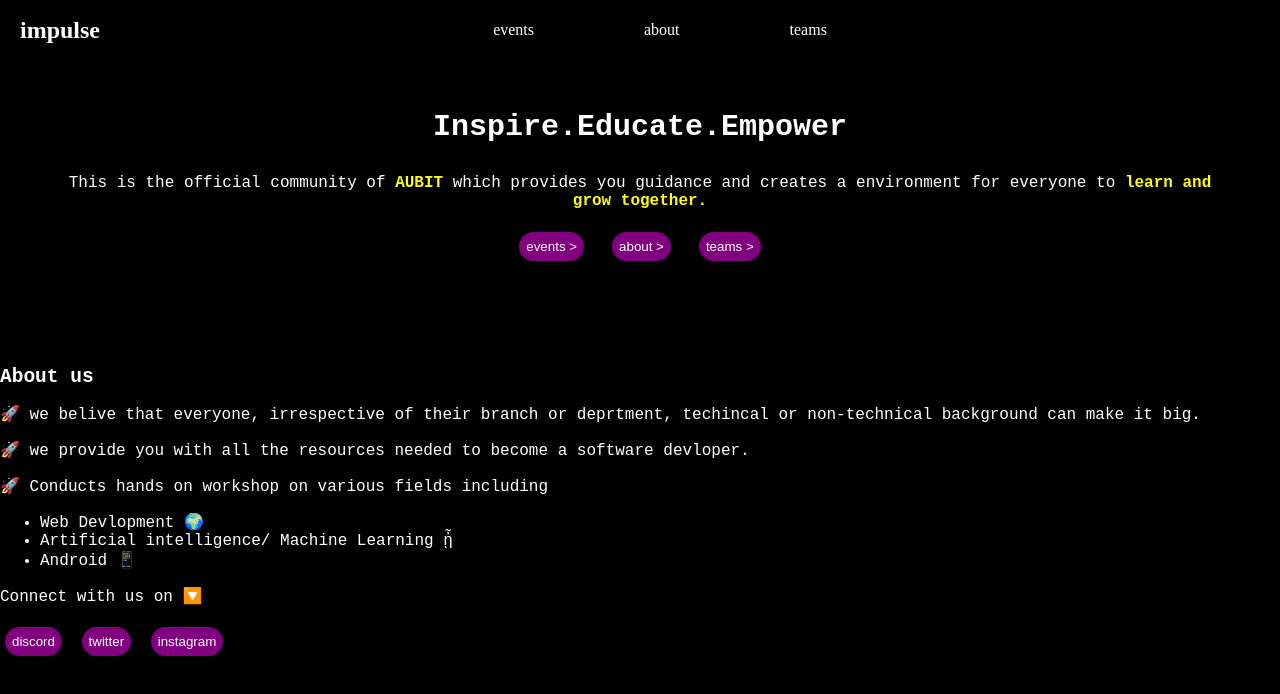
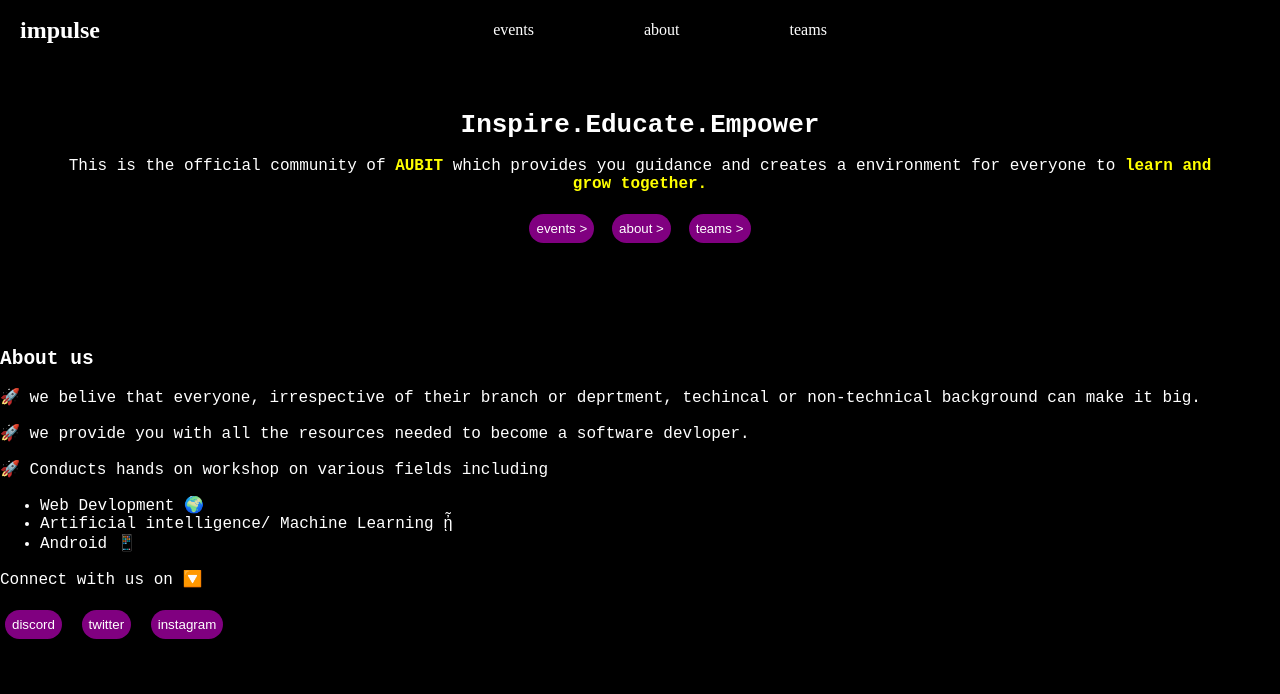
Before and after one commit to itsharisudhan/impulse-website, a plain HTML site: page index.html in a window 1280 px wide. Drawn offline with Linux system fonts and the light colour scheme.

Commit message:
again changed p t0 h1

```diff
--- a/index.html
+++ b/index.html
@@ -56,7 +56,7 @@
 </nav>
 <body>
     <div class="hero1">
-        <p><strong>Inspire.Educate.Empower</strong></p>
+        <h1><strong>Inspire.Educate.Empower</strong></h1>
         <p class="pr">
             This is the official community of <strong class="aubit">AUBIT</strong> which provides
             you guidance and creates a environment for everyone
--- a/style.css
+++ b/style.css
@@ -2,7 +2,6 @@
     background-color: black;
     text-align: center;
     color: white;
-    font-size: 30px;
     font-family:monospace;
     padding: 0;
     margin:50px;
```
